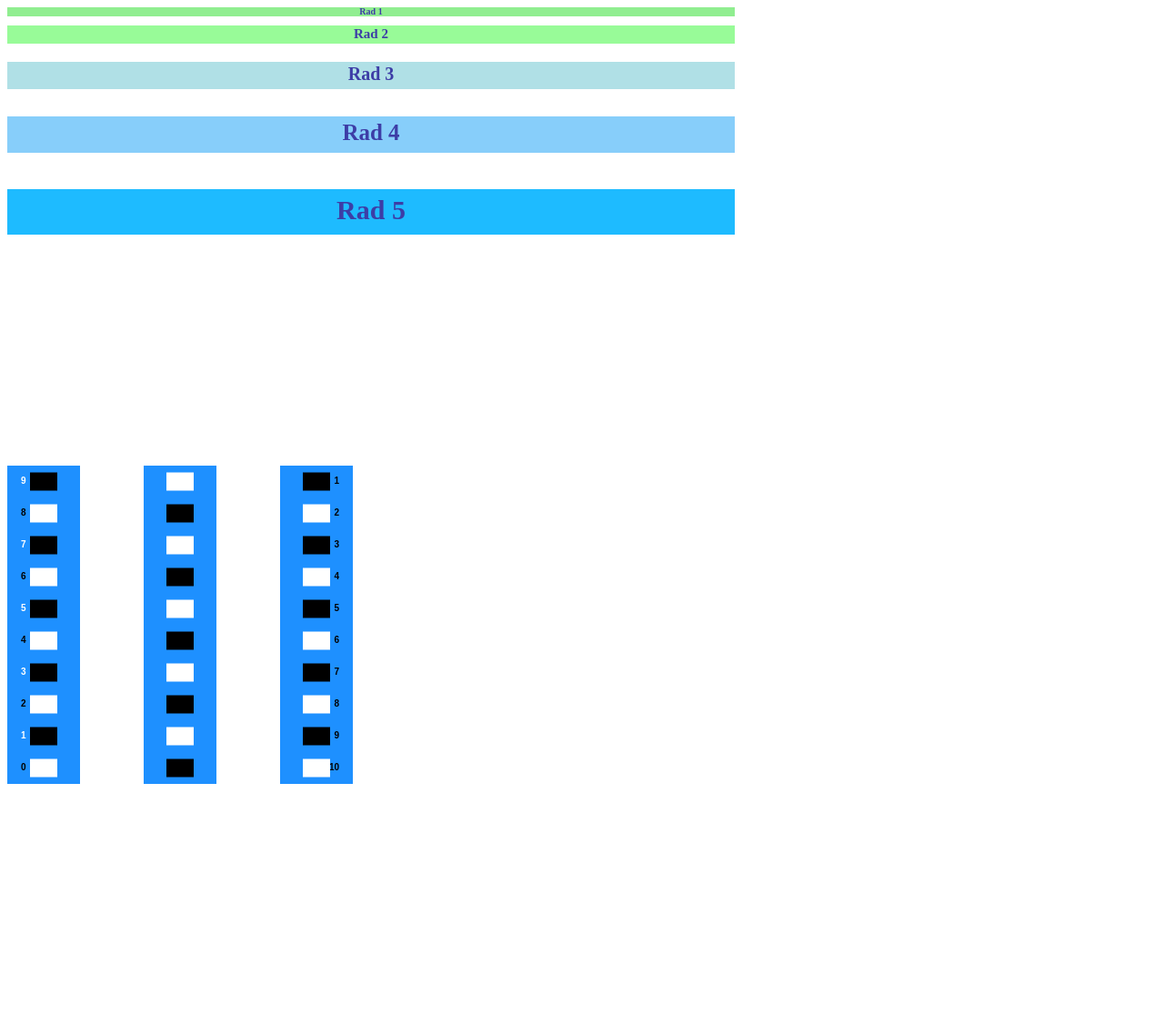
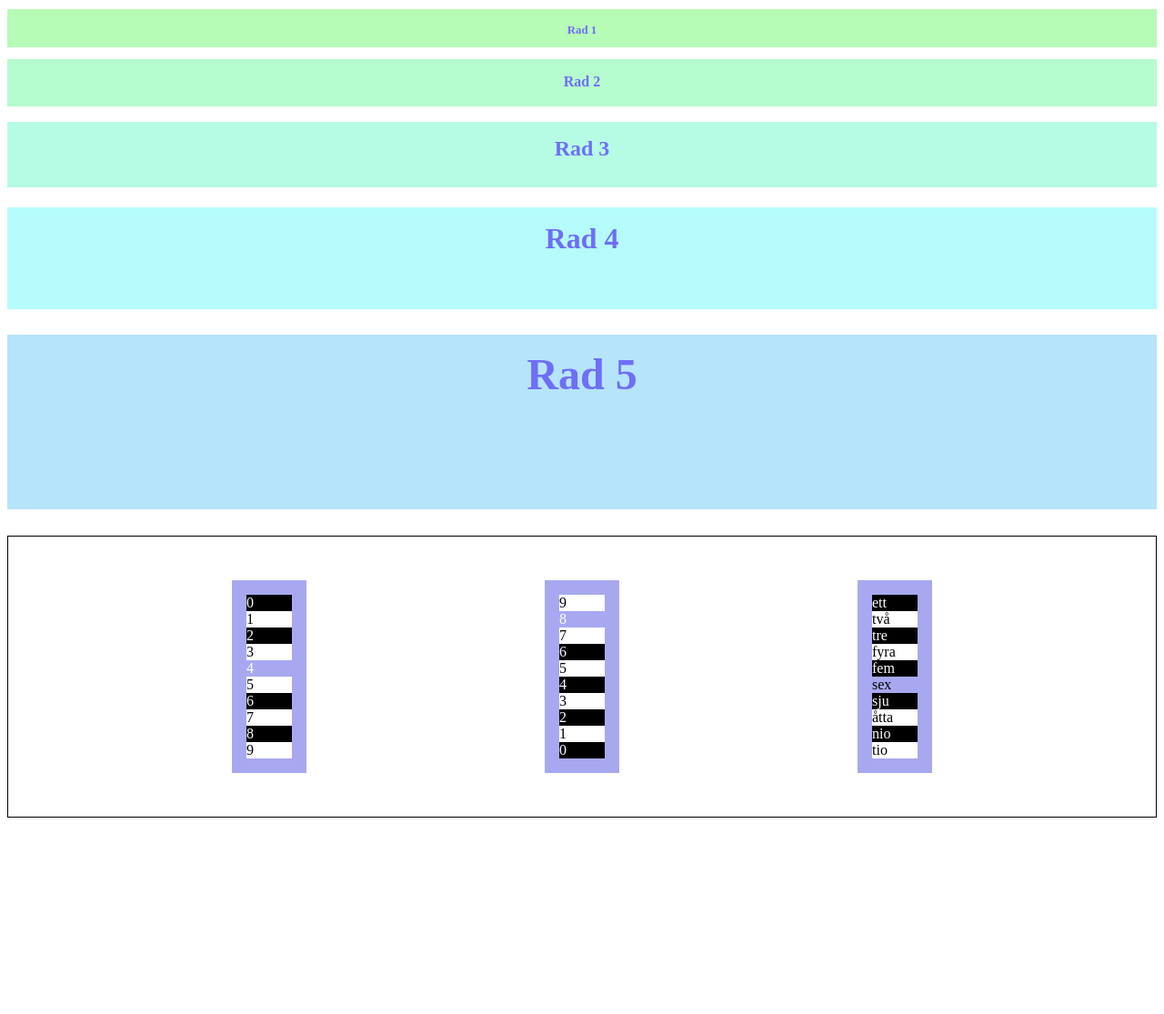
Before and after one commit to Betttina/webb23-js-mp1-bettina-toth, a plain HTML site: page index.html in a window 1280 px wide. Shown: the whole page at 91% size. After the commit the page ends 907 px from the top, so only its background shows below. Drawn offline with Linux system fonts and the light colour scheme.

Commit message:
Add files via upload
Korrigerat filen så den heter index

```diff
--- a/index.html
+++ b/index.html
@@ -1,16 +1,115 @@
 <!DOCTYPE html>
-<html lang="eng">
+<html lang="en">
 <head>
-    <title>Mitt projekt</title>
-    <meta charset="utf-8">
+  <meta charset="UTF-8" />
+  <title>Miniprojekt 1 - Javascript konst</title>
 </head>
 <body>
-
-<canvas id="canvas" width="800" height="500"></canvas>
-
-<canvas id="canvas2" width="1200" height="600"></canvas>
+<script>
+  const firstArray = [
+    {
+      title: "Rad 1",
+      backgroundcolor: "#B6FBB6",
+      height: "10px",
+      fontSize: "0.8rem",
+    },
+    {
+      title: "Rad 2",
+      backgroundcolor: "#B6FBCD",
+      height: "20px",
+      fontSize: "1rem",
+    },
+    {
+      title: "Rad 3",
+      backgroundcolor: "#B6FBE4",
+      height: "40px",
+      fontSize: "1.5rem",
+    },
+    {
+      title: "Rad 4",
+      backgroundcolor: "#B6FBFB",
+      height: "80px",
+      fontSize: "2rem",
+    },
+    {
+      title: "Rad 5",
+      backgroundcolor: "#B6E4FB",
+      height: "160px",
+      fontSize: "3rem",
+    },
+  ];
 
 
-<script src="JavaScriptImageTask.js"></script>
+  const secondArray = [
+    [0, 1, 2, 3, 4, 5, 6, 7, 8, 9],
+    [9, 8, 7, 6, 5, 4, 3, 2, 1,0],
+    ["ett", "två", "tre", "fyra", "fem", "sex", "sju", "åtta", "nio","tio"],
+  ];
+
+
+  let marginBetweenElements = 10;
+
+  firstArray.forEach((x) => {
+    const blablabla = document.createElement("div");
+    blablabla.innerHTML = x.title;
+    blablabla.style.backgroundColor = x.backgroundcolor;
+    blablabla.style.height = x.height;
+    blablabla.style.fontSize = x.fontSize;
+    blablabla.style.margin = `${marginBetweenElements}px 0`;
+    blablabla.style.textAlign = "center";
+    blablabla.style.padding = "1rem";
+    blablabla.style.color = "#6E6EF7";
+    blablabla.style.fontWeight = "bold";
+    marginBetweenElements = marginBetweenElements * 1.3;
+    document.body.appendChild(blablabla);
+  });
+
+
+
+
+  const containerToSecondArray = document.createElement("div");
+  containerToSecondArray.style.border="1px solid black";
+  containerToSecondArray.style.display="flex";
+  containerToSecondArray.style.flexWrap="wrap";
+  containerToSecondArray.style.flexDirection="row";
+  containerToSecondArray.style.gap="4rem";
+  containerToSecondArray.style.justifyContent="space-evenly";
+  containerToSecondArray.style.padding="3rem"
+
+
+  secondArray.forEach((x,index)=>{
+    const column = document.createElement("div");
+    column.style.backgroundColor="#A8A8F0"
+    column.style.width="150px";
+    column.style.padding="1rem";
+    column.style.width="50px"
+    x.forEach((y,index)=>{
+      const childElement = document.createElement("div");
+      childElement.innerHTML=y;
+      childElement.style.backgroundColor = index % 2 == 0 ? "black":"white";
+      childElement.style.color = index % 2 == 0 ? "white":"black";
+
+      column.appendChild(childElement)
+    })
+    containerToSecondArray.appendChild(column);
+  })
+  const secondColumn = containerToSecondArray.children[1]; // Hämta den andra kolumnen
+
+  Array.from(secondColumn.children).forEach((child, index) => {
+    const fourthBox = containerToSecondArray.children[0].children[4];
+    fourthBox.style.backgroundColor = "#A8A8F0";
+    const thirdBox = containerToSecondArray.children[1].children[1];
+    thirdBox.style.backgroundColor = "#A8A8F0";
+    const sixthBox = containerToSecondArray.children[2].children[5];
+    sixthBox.style.backgroundColor = "#A8A8F0";
+    child.style.backgroundColor = index % 2 === 0 ? "white" : "black";
+    child.style.color = index % 2 === 0 ? "black" : "white";
+  });
+
+  document.body.appendChild(containerToSecondArray)
+  function getStyle(x,childIndex,parentIndex){
+
+  }
+</script>
 </body>
 </html>
```
